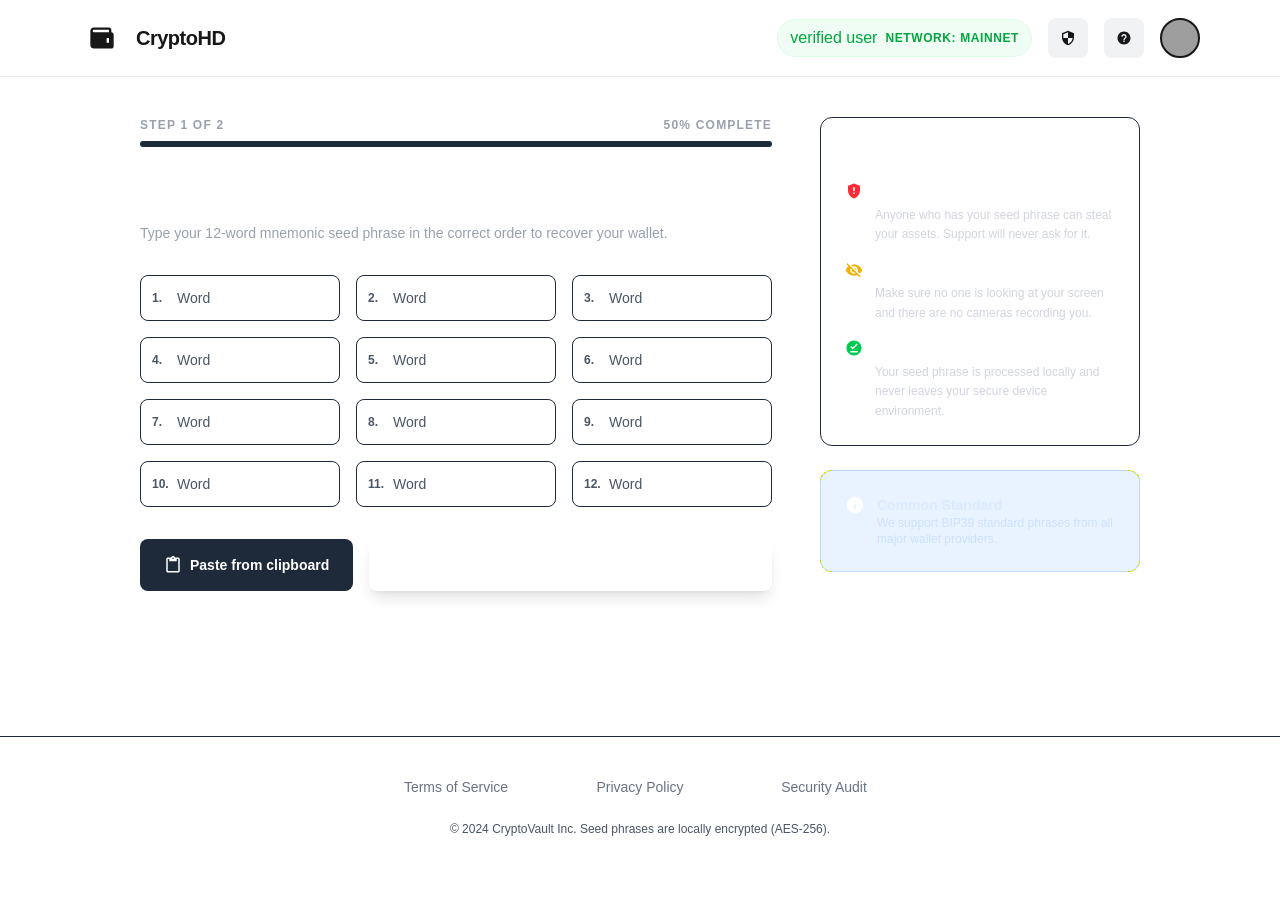
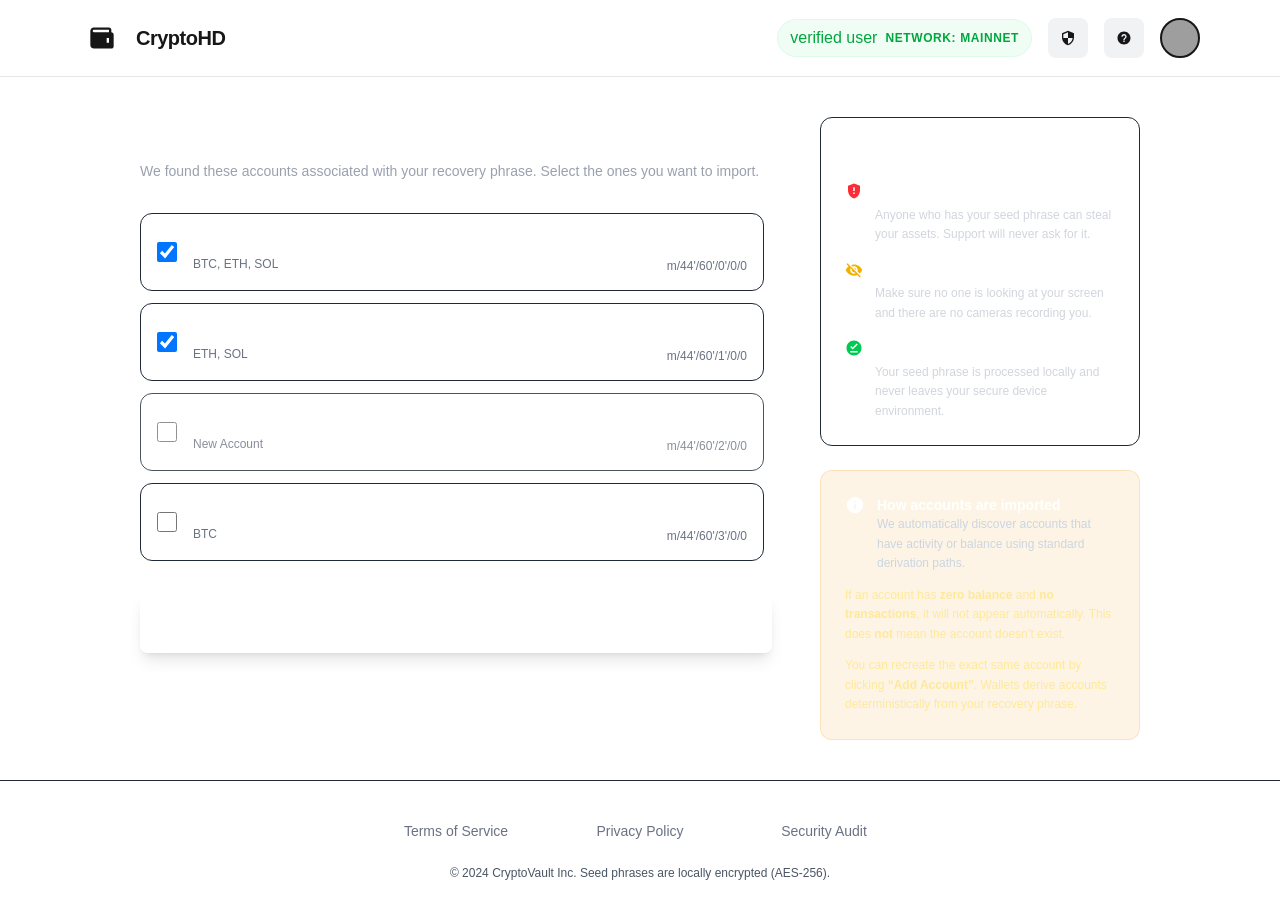
Before and after one commit to bEluga0000/crypto-wallet, a Next.js app: page /import-wallet/import-seedphrase in a window 1280 px wide. Both pictures are taken after a click on the button "Continue". Shown: the top 918 px of the page. Before the commit the page ends 877 px from the top, so only its background shows below. Built offline with nearby package versions, Linux system fonts and the light colour scheme; grey boxes are pictures that could not be loaded.

Commit message:
feat: add seedpharse after component changes

```diff
--- a/src/components/import-seephrase.tsx
+++ b/src/components/import-seephrase.tsx
@@ -7,18 +7,19 @@ const WORD_COUNT = 12;
 const ImportSeedPhrasePage = () => {
     const [words, setWords] = useState<string[]>(
         Array(WORD_COUNT).fill("")
-      );
+    );
+    const [seedPharseAdded, setSeedPhraseAdded] = useState<boolean>(false)
     return (
         <div className="min-h-screen bg-background-dark text-white font-display">
             <div className="flex min-h-screen flex-col">
-                {/* Main */}
                 <main className="flex flex-1 justify-center px-4 py-10">
                     <div className="flex w-full max-w-[1000px] flex-col gap-12 lg:flex-row">
                         {/* Left */}
-                        <LeftSide words={words} setWords={setWords} WORD_COUNT={WORD_COUNT}/>
-                        {/* <DiscoveredAccounts/> */}
+                        {!seedPharseAdded ? <LeftSide words={words} setWords={setWords} WORD_COUNT={WORD_COUNT} setSeedPhrase={setSeedPhraseAdded}/> : <DiscoveredAccounts />
+                        }
+
                         {/* Right Sidebar */}
-                        <RightSide/>
+                        <RightSide seedPhraseAdded={seedPharseAdded}/>
                     </div>
                 </main>
 
--- /dev/null
+++ b/src/components/ui/import-wallet/import-seedphrase/info-block.tsx
@@ -0,0 +1,19 @@
+import { IoMdInformationCircle } from "react-icons/io";
+
+export const InfoBlock = ({
+    title,
+    text,
+  }: {
+    title: string;
+    text: string;
+  }) => (
+    <div className="flex items-start gap-3">
+      <span className="material-symbols-outlined text-xl text-primary">
+        <IoMdInformationCircle />
+      </span>
+      <div>
+        <p className="text-sm font-semibold text-white">{title}</p>
+        <p className="text-xs text-slate-300 leading-relaxed">{text}</p>
+      </div>
+    </div>
+  );
--- a/src/components/ui/import-wallet/import-seedphrase/left-side.tsx
+++ b/src/components/ui/import-wallet/import-seedphrase/left-side.tsx
@@ -1,7 +1,12 @@
 import { MdContentPaste } from "react-icons/md"
 import MnemonicInputs, { MnemonicInputsProps } from "./mnemonic-inputs"
-interface LeftSideProps extends MnemonicInputsProps {}
+interface LeftSideProps extends MnemonicInputsProps {
+    setSeedPhrase:(val:boolean)=>void
+}
 const LeftSide = (props:LeftSideProps) => {
+    const handelContinue = ()=>{
+        props.setSeedPhrase(true)
+    }
     return <div className="flex flex-1 flex-col gap-8">
         {/* Progress */}
         <div className="flex flex-col gap-2">
@@ -37,7 +42,8 @@ const LeftSide = (props:LeftSideProps) => {
                 Paste from clipboard
             </button>
 
-            <button className="flex-1 rounded-lg bg-primary px-8 py-3 text-lg font-bold shadow-lg shadow-primary/20 transition hover:bg-blue-600">
+            <button className="flex-1 rounded-lg bg-primary px-8 py-3 text-lg font-bold shadow-lg shadow-primary/20 transition hover:bg-blue-600" onClick={handelContinue}
+            disabled={props.words.length !=12}>
                 Continue
             </button>
         </div>
--- a/src/components/ui/import-wallet/import-seedphrase/right-side.tsx
+++ b/src/components/ui/import-wallet/import-seedphrase/right-side.tsx
@@ -1,8 +1,13 @@
-
 import { IoMdInformationCircle } from "react-icons/io";
 import { MdGppMaybe, MdOfflinePin, MdVisibilityOff } from "react-icons/md";
-const RightSide = () => {
-    return <aside className="flex w-full flex-col gap-6 lg:w-80">
+import { InfoBlock } from "./info-block";
+
+type RightSideProps = {
+    seedPhraseAdded: boolean;
+  };
+const RightSide = ({ seedPhraseAdded }: RightSideProps) => {
+  return (
+    <aside className="flex w-full flex-col gap-6 lg:w-80">
       {/* Security Tips */}
       <div className="rounded-xl border border-gray-800 bg-card-dark p-6">
         <div className="mb-4 flex items-center gap-3 text-primary">
@@ -32,26 +37,39 @@ const RightSide = () => {
         </div>
       </div>
 
-        {/* Info */}
+      {/* Dynamic Info */}
+      {!seedPhraseAdded ? (
         <div className="rounded-xl border border-blue-500/20 bg-blue-500/10 p-6">
-            <div className="flex items-start gap-3">
-                <span className="material-symbols-outlined text-xl text-primary">
-                    <IoMdInformationCircle />
-                </span>
-                <div>
-                    <p className="text-sm font-semibold text-blue-100">
-                        Common Standard
+          <InfoBlock
+            title="Common Standard"
+            text="We support BIP39 standard phrases from all major wallet providers."
+          />
+        </div>
+      ) : (
+        <div className="rounded-xl border border-amber-500/20 bg-amber-500/10 p-6 space-y-3">
+          <InfoBlock
+            title="How accounts are imported"
+            text="We automatically discover accounts that have activity or balance using standard derivation paths."
+          />
+
+          <p className="text-xs text-amber-200/80 leading-relaxed">
+            If an account has <strong>zero balance</strong> and{" "}
+            <strong>no transactions</strong>, it will not appear automatically.
+            This does <strong>not</strong> mean the account doesn’t exist.
           </p>
-                    <p className="text-xs text-blue-200/70">
-                        We support BIP39 standard phrases from all major wallet
-                        providers.
+
+          <p className="text-xs text-amber-200/80 leading-relaxed">
+            You can recreate the exact same account by clicking{" "}
+            <strong>“Add Account”</strong>. Wallets derive accounts
+            deterministically from your recovery phrase.
           </p>
         </div>
-            </div>
-        </div>
+      )}
     </aside>
-}
-export default RightSide
+  );
+};
+
+export default RightSide;
 
 const Tip = ({
     icon,
@@ -65,9 +83,7 @@ const Tip = ({
     text: string;
   }) => (
     <div className="flex gap-3">
-        <span
-            className={`material-symbols-outlined text-lg flex-shrink-0 ${color}`}
-        >
+      <span className={`material-symbols-outlined text-lg flex-shrink-0 ${color}`}>
         {icon}
       </span>
       <p className="text-xs leading-relaxed text-gray-300">
```
Lines whose indentation alone changed are shown as unchanged.
